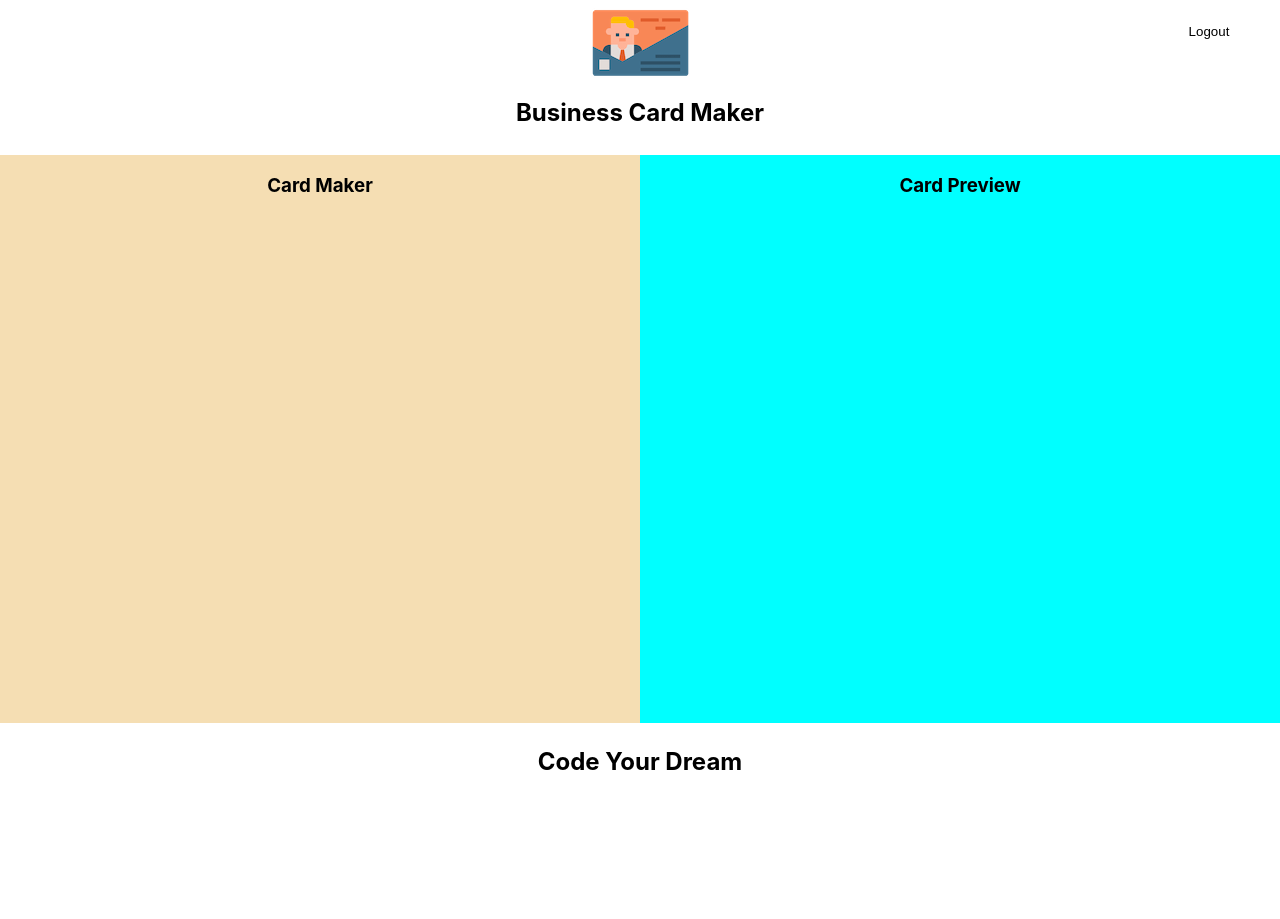
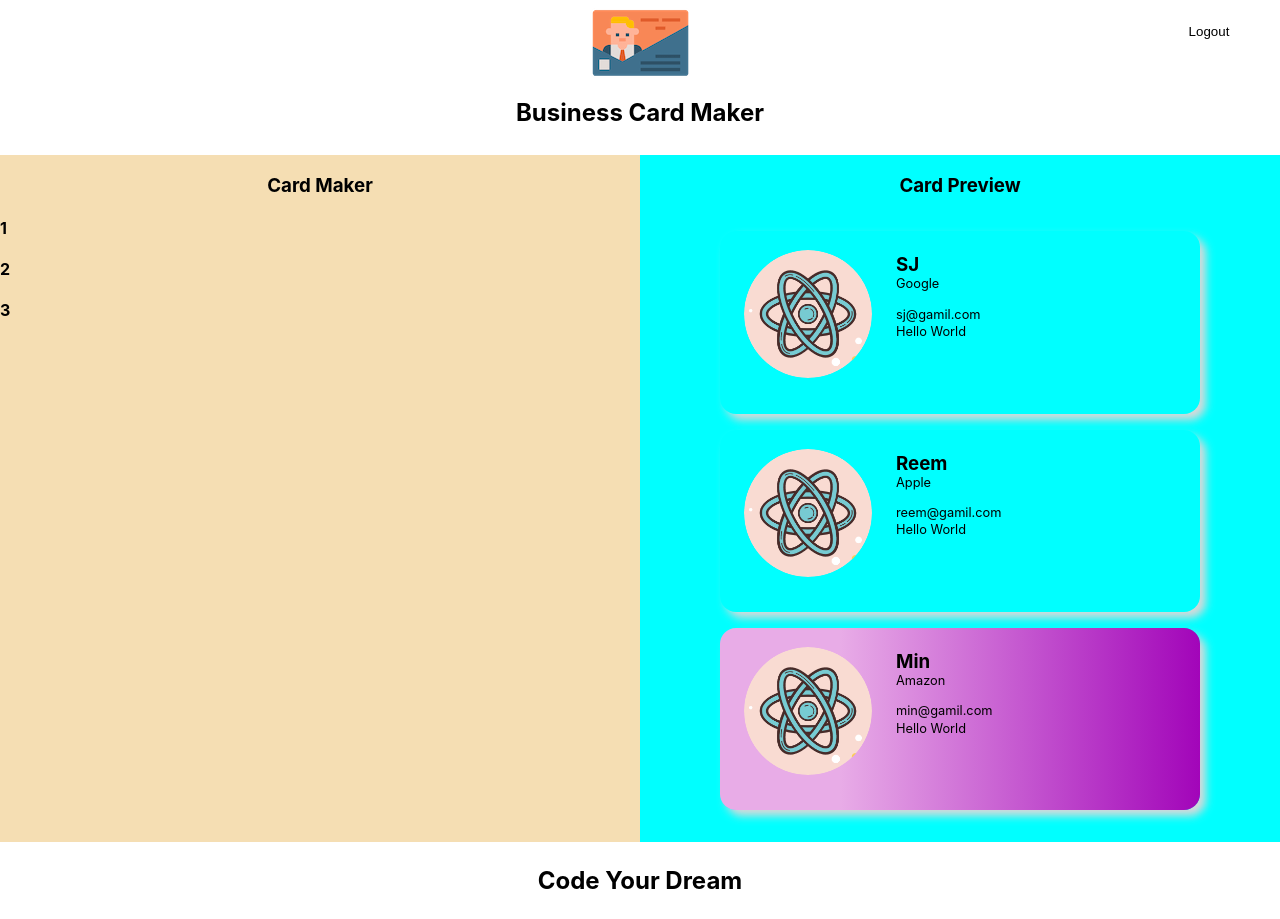
Before and after one commit to csjv95/react_basic_card-maker, a React (Create React App) app: page /maker in a window 1280 px wide. Before the commit the page ends 800 px from the top, so only its background shows below. Built offline with nearby package versions, Linux system fonts and the light colour scheme; no server answers; sample sign-in values are in the browser's storage.

Commit message:
preview => card styling

```diff
--- a/src/common/colors.css
+++ b/src/common/colors.css
@@ -1,3 +1,4 @@
+@value makerWheat: wheat;
 @value makerBlack: black;
 @value makerWhite: white;
 @value makerDarkWhite: #f5f5f3;
@@ -5,4 +6,6 @@
 @value makerLightPink: #ffeae8;
 @value makerGrey: #626262;
 @value makerGreen: #385461;
-@value makerblue: #1cb6e0;
+@value makerBlue: #1cb6e0;
+@value makerShadow :rgba(217, 217, 217, 1);
+@value makerColorFul: linear-gradient(90deg, rgba(226,117,212,1) 75%, rgba(0,212,255,1) 100%);
--- /dev/null
+++ b/src/componets/card/card.jsx
@@ -0,0 +1,51 @@
+import React, { useState } from "react";
+import styles from "./card.module.css";
+
+const Card = ({ card }) => {
+  const { id, name, theme, email, fileURL, company, message } = card;
+  // const [bgColor, setBgColor] = useState([]);
+
+  // const handleBgColor = (event) => {
+  //   setBgColor(event.target.value);
+
+  // }
+  const DEFAULT_IMG = "./images/default_logo.png";
+  const url = fileURL || DEFAULT_IMG;
+
+  return (
+    <li key={id} className={`${styles.card} ${getStyles(theme)}`}>
+      {/* <h5>{bgColor}</h5>
+      <label htmlFor="bg" className={styles.choose_bg}>Choose color
+      <select name="bg" onChange={handleBgColor}>
+        <option value="choose">Choose</option>
+        <option value="white">White</option>
+        <option value="black">Black</option>
+        <option value="colorFull">Color Full</option>
+      </select>
+      </label> */}
+
+      <img className={styles.avatar} src={url} alt="profile img" />
+      <div className={styles.info}>
+        <h3 className={styles.name}>{name}</h3>
+        <p className={styles.company}>{company}</p>
+        <p className={styles.email}>{email}</p>
+        <p className={styles.message}>{message}</p>
+      </div>
+    </li>
+  );
+};
+
+const getStyles = (theme) =>{
+  switch (theme) {
+    case 'light':
+    return styles.light;
+    case 'dark':
+    return styles.dark;
+    case 'colorful':
+    return styles.colorful;
+    default:
+      throw new Error(`unkown theme : ${theme}`)
+  }
+}
+
+export default Card;
--- /dev/null
+++ b/src/componets/card/card.module.css
@@ -0,0 +1,70 @@
+@value makerBlack, makerWhite, makerWheat from '../../common/colors.css';
+
+.card {
+  width: 100%;
+  max-width: 30rem;
+  margin: 0.5em 0;
+  padding: 0.2em 0;
+  display: flex;
+  flex-wrap: wrap;
+  border-radius: 1em;
+  box-shadow: 6px 6px 8px 0px rgba(217, 217, 217, 1);
+  /* position:relative; */
+}
+
+/* .choose_bg {
+  position: absolute;
+  top: 0;
+  right: 0;
+} */
+
+.card.light {
+  background-color: makerWhite;
+  color: makerBlack;
+}
+
+.card.dark {
+  background: makerBlack;
+  color: makerWhite;
+}
+
+.card.colorful {
+  background: linear-gradient(90deg, rgba(232,172,231,1) 25%, rgba(162,5,185,1) 100%);
+}
+
+.avatar{
+  width: 10em;
+  height: 10em;
+  margin :0 0.5em 1em;
+  padding: 1em;
+  border-radius: 50%;
+}
+
+.info {
+  width: 50%;
+}
+
+.name {
+  margin-bottom: 0;
+}
+
+.email,
+.company,
+.message {
+  margin: 0;
+  margin-bottom: 0.2em;
+  font-size: 0.8rem;
+}
+
+.company {
+  margin-bottom: 1em;
+}
+
+.company::after {
+  content: '';
+  display: block;
+  width: 90%;
+  height: 0.2em;
+  background-color: makerWheat;
+  transform: translateY(0.5em);
+}
--- /dev/null
+++ b/src/componets/card_edit_form/card_edit_form.jsx
@@ -0,0 +1,7 @@
+import React from 'react';
+
+const CardEditForm = ({card}) => (
+    <h4>{card.id}</h4>
+  );
+
+export default CardEditForm;
--- a/src/componets/editor/editor.jsx
+++ b/src/componets/editor/editor.jsx
@@ -1,10 +1,12 @@
 import React from 'react';
+import CardEditForm from '../card_edit_form/card_edit_form';
 import styles from './editor.module.css'
 
-const Editor = (props) => {
+const Editor = ({cards}) => {
   return(
     <section className={styles.editor}>
     <h3 className={styles.title}>Card Maker</h3>
+    {cards.map(card=> <CardEditForm key={card.id} card={card}/>)}
     </section>
   )
 }
--- a/src/componets/editor/editor.module.css
+++ b/src/componets/editor/editor.module.css
@@ -1,13 +1,12 @@
 @value makerGreen from '../../common/colors.css';
 
 .editor {
-  display: flex;
-  justify-content: center;
   flex-basis: 50%;
   background-color: wheat;
 }
 
 .title {
   margin-bottom: 1em;
+  text-align: center;
   color: makerGreen;
 }
--- a/src/componets/maker/maker.jsx
+++ b/src/componets/maker/maker.jsx
@@ -1,4 +1,4 @@
-import React, { useEffect } from "react";
+import React, { useEffect} from "react";
 import { useHistory } from "react-router-dom";
 import Editor from "../editor/editor";
 import Footer from "../footer/footer";
@@ -6,8 +6,39 @@ import Header from "../header/header";
 import Preview from "../preview/preview";
 import styles from "./maker.module.css";
 
+const cards = [
+ {
+    id : 1,
+    name : 'SJ',
+    theme : 'light',
+    email : 'sj@gamil.com',
+    fileURL : null,
+    company : 'Google',
+    message : 'Hello World'
+  },
+ {
+    id : 2,
+    name : 'Reem',
+    theme : 'dark',
+    email : 'reem@gamil.com',
+    fileURL : null,
+    company : 'Apple',
+    message : 'Hello World'
+  },
+  {
+    id : 3,
+    name : 'Min',
+    theme : 'colorful',
+    email : 'min@gamil.com',
+    fileURL : null,
+    company : 'Amazon',
+    message : 'Hello World'
+  }
+]
+
 const Maker = ({ authService }) => {
   const history = useHistory();
+
 
   const onLogout = () => {
     authService.logout();
@@ -25,8 +56,8 @@ const Maker = ({ authService }) => {
     <section className={styles.maker}>
       <Header onLogout={onLogout} />
       <div className={styles.container}>
-        <Editor />
-        <Preview />
+        <Editor cards={cards}/>
+        <Preview cards={cards}/>
       </div>
       <Footer />
     </section>
--- a/src/componets/preview/preview.jsx
+++ b/src/componets/preview/preview.jsx
@@ -1,12 +1,18 @@
-import React from 'react';
-import styles from './preview.module.css'
+import React from "react";
+import Card from "../card/card";
+import styles from "./preview.module.css";
 
-const Preview = (props) => {
-  return(
+const Preview = ({ cards }) => {
+  return (
     <section className={styles.preview}>
       <h3 className={styles.title}>Card Preview</h3>
+      <ul className={styles.cards}>
+        {cards.map((card) => (
+          <Card key={card.id} card={card} />
+        ))}
+      </ul>
     </section>
-  )
-}
+  );
+};
 
 export default Preview;
--- a/src/componets/preview/preview.module.css
+++ b/src/componets/preview/preview.module.css
@@ -1,13 +1,20 @@
 @value makerGreen from '../../common/colors.css';
 
 .preview {
-  display: flex;
-  justify-content: center;
   flex-basis: 50%;
   background-color: aqua;
 }
 
 .title {
+  width: 100%;
   margin-bottom: 1em;
+  text-align: center;
   color: makerGreen;
 }
+
+.cards {
+  padding: 0.5em 2em;
+  display: flex;
+  flex-wrap: wrap;
+  justify-content: center;
+}
--- a/src/index.css
+++ b/src/index.css
@@ -20,6 +20,10 @@ ul {
   list-style: none;
 }
 
+li {
+  list-style: none;
+}
+
 button {
   outline: none;
   background-color: transparent;
```
Also changed, not shown: public/images/default_logo.png (added).
